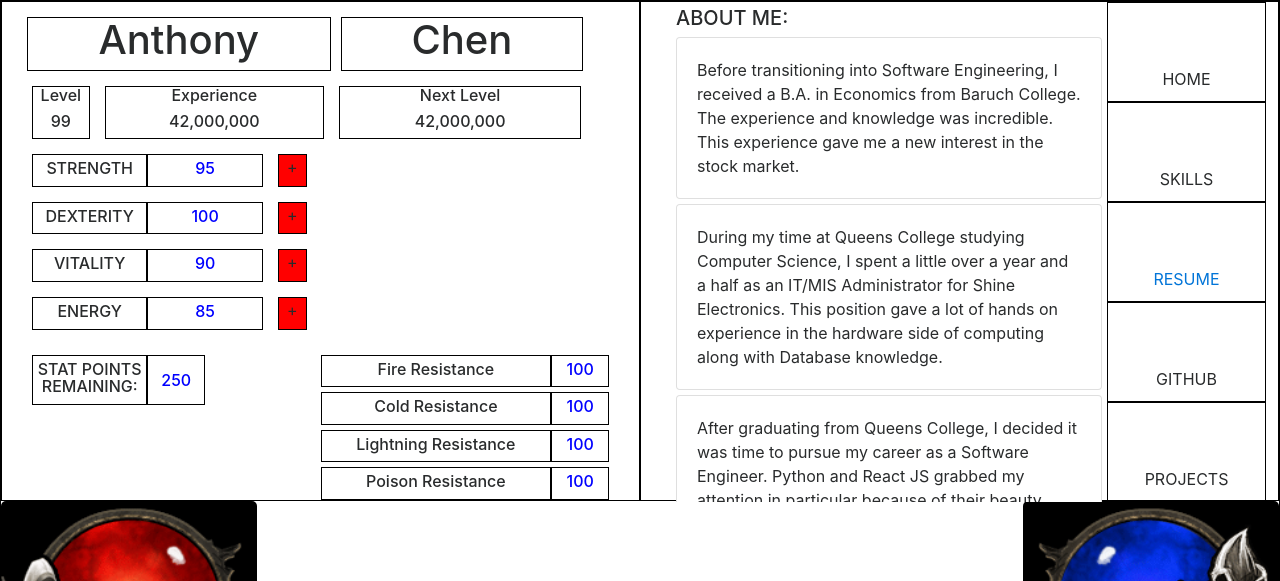
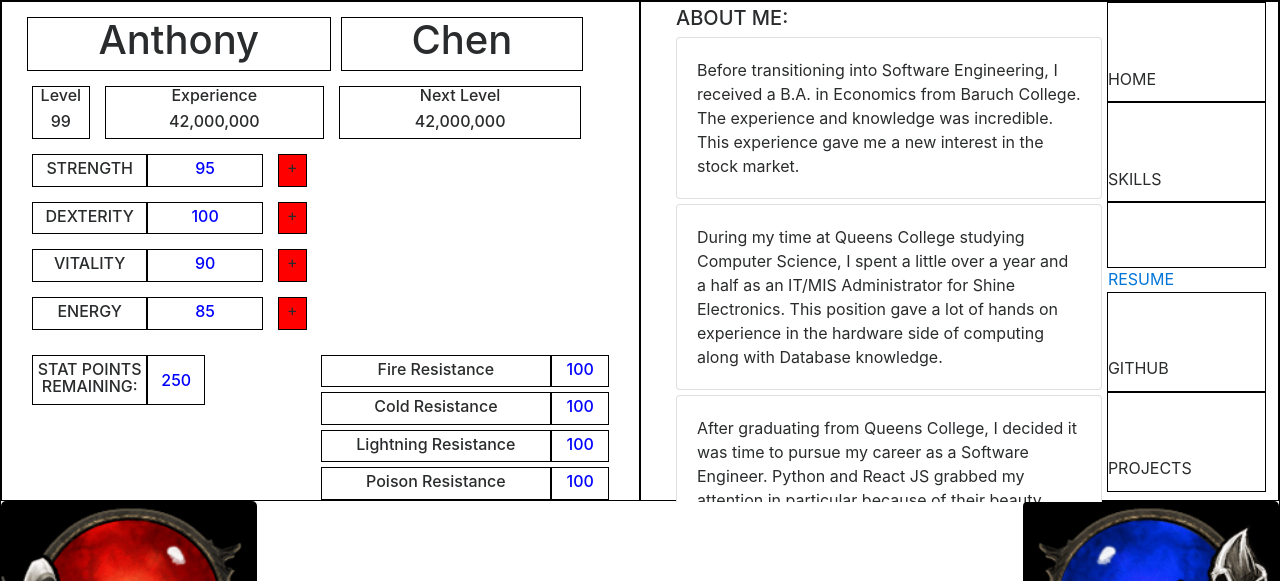
Before and after one commit to anthonychen1109/profile, a React app: page / in a window 1280 px wide. Shown: the top 581 px of the page. Built offline with nearby package versions, Linux system fonts and the light colour scheme.

Commit message:
added flex box

```diff
--- a/src/containers/skills.js
+++ b/src/containers/skills.js
@@ -126,7 +126,7 @@ class Skills extends Component {
 
   render() {
     return (
-      <div className="row">
+      <div className="row right-side">
         <div className="display">
           { this.state.selected == null ?
             <div className="about">
--- a/src/css/styles.scss
+++ b/src/css/styles.scss
@@ -2,6 +2,7 @@ $border: 1px solid black;
 
 
 // OUTLINE
+
 .outline {
   border: $border;
 }
@@ -13,16 +14,19 @@ $border: 1px solid black;
 
 // TOP RIGHT
 .top {
+  display: flex;
   height: 500px;
 }
 
 .profile, .skills {
   border: $border;
+  display: flex;
   height: 500px;
   width: 50%;
 }
 
 .display {
+  display: flex;
   height: 500px;
   margin-left: 20px;
   overflow-y: scroll;
@@ -31,11 +35,14 @@ $border: 1px solid black;
 }
 
 .tab {
+  display: flex;
+  flex-direction: column;
   width: 25%;
 }
 
 .home-tab, .skill-tab, .resume-tab, .git-tab, .proj-tab {
   border: $border;
+  display: flex;
   height: 20%;
   padding-top: 40%;
   text-align: center;
@@ -71,6 +78,7 @@ div.proj-tab:hover {
 
 .skill-box {
   border: $border;
+  display: flex;
   height: 75px;
   width: 75px;
   margin-left: 20px;
```
Also changed, not shown: src/css/stylesheets/styles.css, 1 other file.
